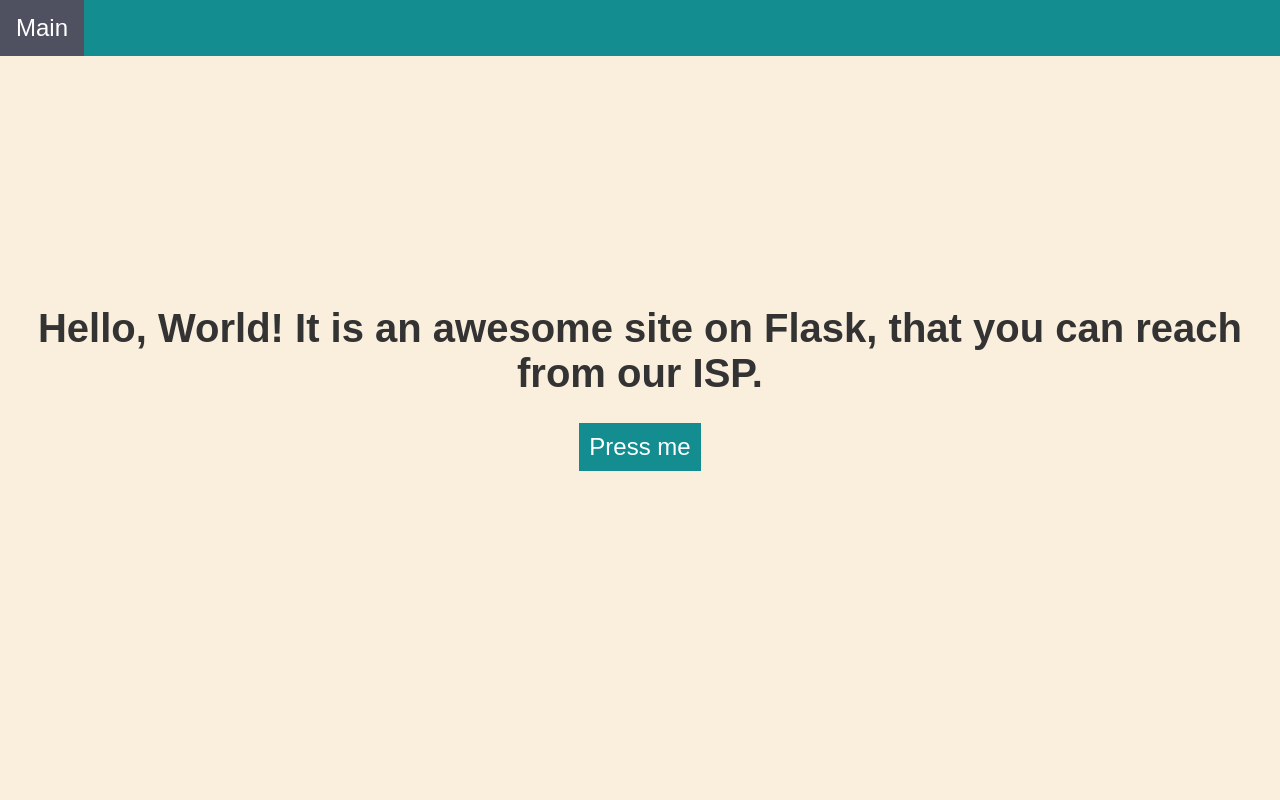
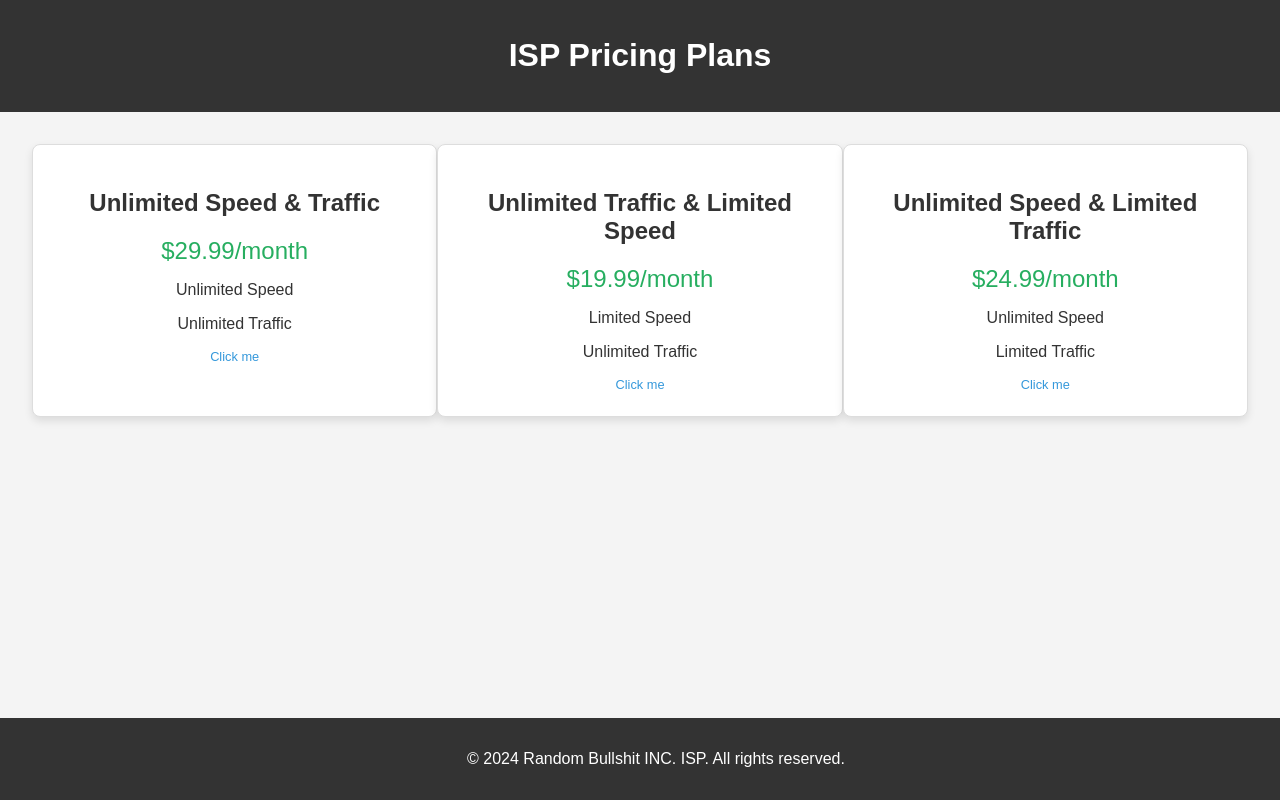
Before and after one commit to Network-Assignment-Team-NAT/site_flask, a Flask app: page / in a window 1280 px wide. Run offline with Flask 2, Linux system fonts and the light colour scheme.

Commit message:
experimental changes

```diff
--- a/templates/hello.html
+++ b/templates/hello.html
@@ -2,75 +2,113 @@
 <html lang="en">
 <head>
   <meta charset="UTF-8">
-    <title>Hello</title>
+  <meta name="viewport" content="width=device-width, initial-scale=1.0">
+  <title>ISP Pricing</title>
   <style>
     body {
-        font-family: 'Arial', sans-serif;
+      font-family: Arial, sans-serif;
       margin: 0;
       padding: 0;
-        background-color: #faeedd;
+      background-color: #f4f4f4;
     }
 
-    ul {
-        list-style-type: none;
-        margin: 0;
-        padding: 0;
-        background-color: #138d90;
-        overflow: hidden;
+    header {
+      background-color: #333;
+      color: #fff;
+      text-align: center;
+      padding: 1em;
     }
 
-    li {
-        float: left;
+    section {
+      display: flex;
+      justify-content: space-around;
+      padding: 2em;
     }
 
-    li a {
-        display: block;
-        color: white;
+    .pricing-option {
       text-align: center;
-        padding: 14px 16px;
-        text-decoration: none;
-        font-size: 1.5em;
+      background-color: #fff;
+      border: 1px solid #ddd;
+      padding: 1.5em;
+      border-radius: 8px;
+      box-shadow: 0 4px 8px rgba(0, 0, 0, 0.1);
+      width: 30%;
+      cursor: pointer;
+      text-decoration: none; /* Remove underline */
+      color: #333; /* Text color for plan features */
     }
 
-    li a:hover {
-        background-color: #505160;
+    h2 {
+      color: #333;
     }
 
-    h1 {
-        color: #333;
-        text-align: center;
-        margin-top: 250px;
-        font-size: 2.5em;
+    .price {
+      font-size: 1.5em;
+      color: #27ae60;
     }
 
-    form {
-        text-align: center;
-        margin-top: 20px;
+    .features {
+      margin-top: 1em;
     }
 
-    button {
-        padding: 10px;
-        background-color: #138d90;
-        color: white;
-        border: none;
-        cursor: pointer;
-        font-size: 1.5em;
+    .click-me {
+      color: #3498db;
+      font-size: 0.8em;
+      margin-top: 0.5em;
     }
 
-    button:hover {
+    footer {
       background-color: #333;
+      color: #fff;
+      text-align: center;
+      padding: 1em;
+      position: fixed;
+      width: 100%;
+      bottom: 0;
     }
   </style>
 </head>
 <body>
-    <ul>
-        <li><a href="http://127.0.0.1:5000">Main</a></li>
-    </ul>
 
-    <h1>{{ message }}</h1>
+  <header>
+    <h1>ISP Pricing Plans</h1>
+  </header>
 
-    <form action="/survey" method="get">
-        <button type="submit">Press me</button>
-    </form>
+  <section>
+    <a href="#unlimited-speed-traffic" class="pricing-option">
+      <h2>Unlimited Speed & Traffic</h2>
+      <div class="price">$29.99/month</div>
+      <div class="features">
+        <p>Unlimited Speed</p>
+        <p>Unlimited Traffic</p>
+      </div>
+      <div class="click-me">Click me</div>
+    </a>
+
+    <a href="#unlimited-traffic-speed" class="pricing-option">
+      <h2>Unlimited Traffic & Limited Speed</h2>
+      <div class="price">$19.99/month</div>
+      <div class="features">
+        <p>Limited Speed</p>
+        <p>Unlimited Traffic</p>
+      </div>
+      <div class="click-me">Click me</div>
+    </a>
+
+    <a href="#unlimited-speed-traffic" class="pricing-option">
+      <h2>Unlimited Speed & Limited Traffic</h2>
+      <div class="price">$24.99/month</div>
+      <div class="features">
+        <p>Unlimited Speed</p>
+        <p>Limited Traffic</p>
+      </div>
+      <div class="click-me">Click me</div>
+    </a>
+  </section>
+
+  <footer>
+    <p>&copy; 2024 Random Bullshit INC. ISP. All rights reserved.</p>
+  </footer>
+
 </body>
 </html>
```
Also changed, not shown: templates/download.html (added, +81 -0 lines), templates/survey_start.html (added, +76 -0 lines), 1 other file. Lines whose indentation alone changed are shown as unchanged.
